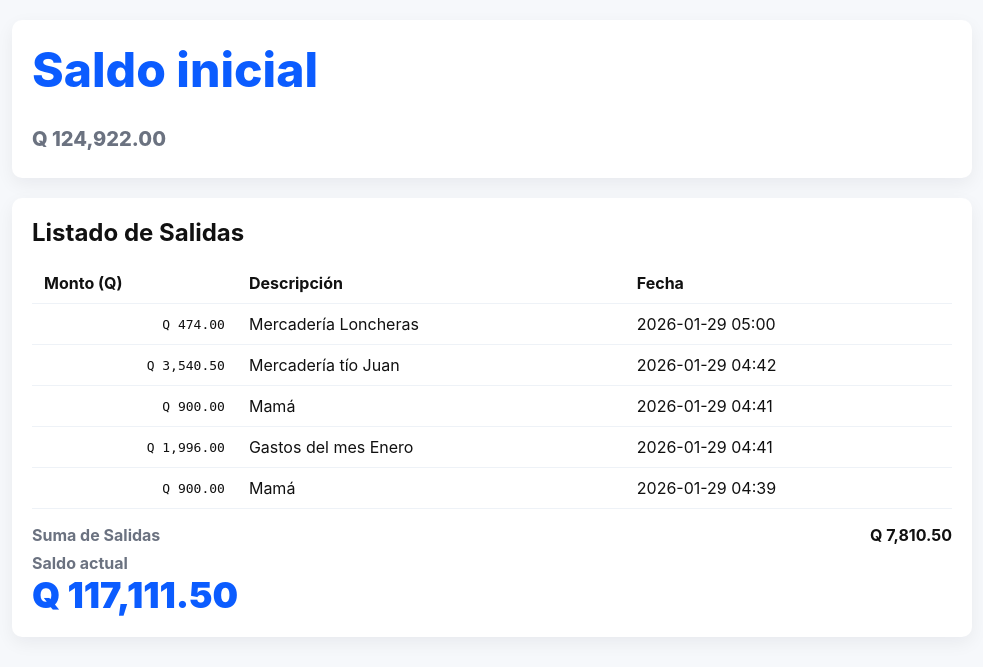
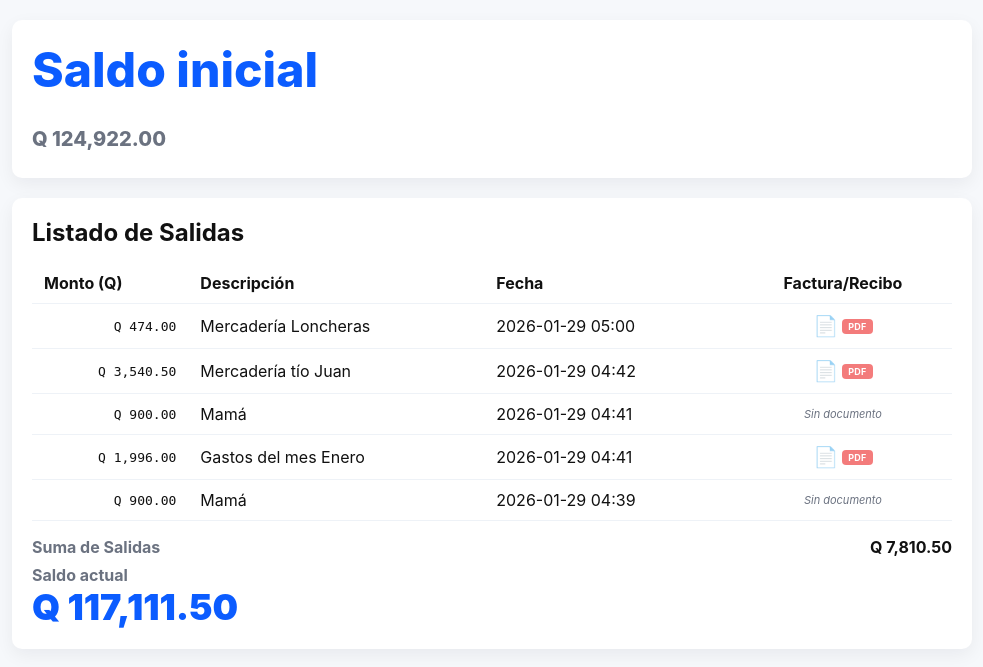
Before and after one commit to WilmerE/ManageAccount, a Django app: page / in a window 1280 px wide. Shown: the part 48-715 px from the top of the page, without its empty margins (148-1131 px from the left). Run offline with Django 5.2, Linux system fonts and the light colour scheme; data comes from the database, SQL or seed files in the repository.

Commit message:
Add document/receipt column with icons and badges

```diff
--- a/manejo/templates/manejo/home.html
+++ b/manejo/templates/manejo/home.html
@@ -16,6 +16,14 @@
     table{width:100%;border-collapse:collapse;margin-top:16px}
     th,td{padding:10px 12px;border-bottom:1px solid #eef2f7;text-align:left}
     td.right{text-align:right;font-family:monospace}
+    .doc-cell{display:flex;align-items:center;justify-content:center;gap:6px}
+    .doc-link{font-size:20px;text-decoration:none;cursor:pointer;opacity:0.7;transition:opacity 0.2s,transform 0.2s;display:inline-flex;align-items:center;gap:4px}
+    .doc-link:hover{opacity:1;transform:scale(1.1)}
+    .doc-badge{font-size:9px;font-weight:700;padding:2px 6px;border-radius:4px;text-transform:uppercase;letter-spacing:0.3px}
+    .badge-pdf{background:#ef4444;color:#fff}
+    .badge-img{background:#10b981;color:#fff}
+    .badge-xml{background:#8b5cf6;color:#fff}
+    .no-doc{color:var(--muted);font-size:11px;font-style:italic}
     .summary{font-weight:700;margin-top:16px;display:flex;justify-content:space-between}
     .muted{color:var(--muted)}
   </style>
@@ -41,6 +49,7 @@
               <th>Monto (Q)</th>
               <th>Descripción</th>
               <th>Fecha</th>
+              <th style="text-align:center">Factura/Recibo</th>
             </tr>
           </thead>
           <tbody>
@@ -49,9 +58,24 @@
               <td class="right">{{ s.monto|currency_qtz }}</td>
               <td>{{ s.descripcion }}</td>
               <td>{{ s.creado|date:"Y-m-d H:i" }}</td>
+              <td style="text-align:center">
+                <div class="doc-cell">
+                  {% if forloop.counter0|divisibleby:3 %}
+                    <a href="#" class="doc-link" title="Ver factura PDF" onclick="return false;">📄<span class="doc-badge badge-pdf">PDF</span></a>
+                  {% elif forloop.counter0|divisibleby:5 %}
+                    <a href="#" class="doc-link" title="Ver foto de recibo" onclick="return false;">📷<span class="doc-badge badge-img">IMG</span></a>
+                  {% elif forloop.counter0|divisibleby:7 %}
+                    <a href="#" class="doc-link" title="Ver factura electrónica" onclick="return false;">📋<span class="doc-badge badge-xml">XML</span></a>
+                  {% elif forloop.counter0|divisibleby:2 %}
+                    <span class="no-doc">Sin documento</span>
+                  {% else %}
+                    <a href="#" class="doc-link" title="Ver documento adjunto" onclick="return false;">📄<span class="doc-badge badge-pdf">PDF</span></a>
+                  {% endif %}
+                </div>
+              </td>
             </tr>
             {% empty %}
-            <tr><td colspan="3">No hay salidas registradas.</td></tr>
+            <tr><td colspan="4">No hay salidas registradas.</td></tr>
             {% endfor %}
           </tbody>
         </table>
```
